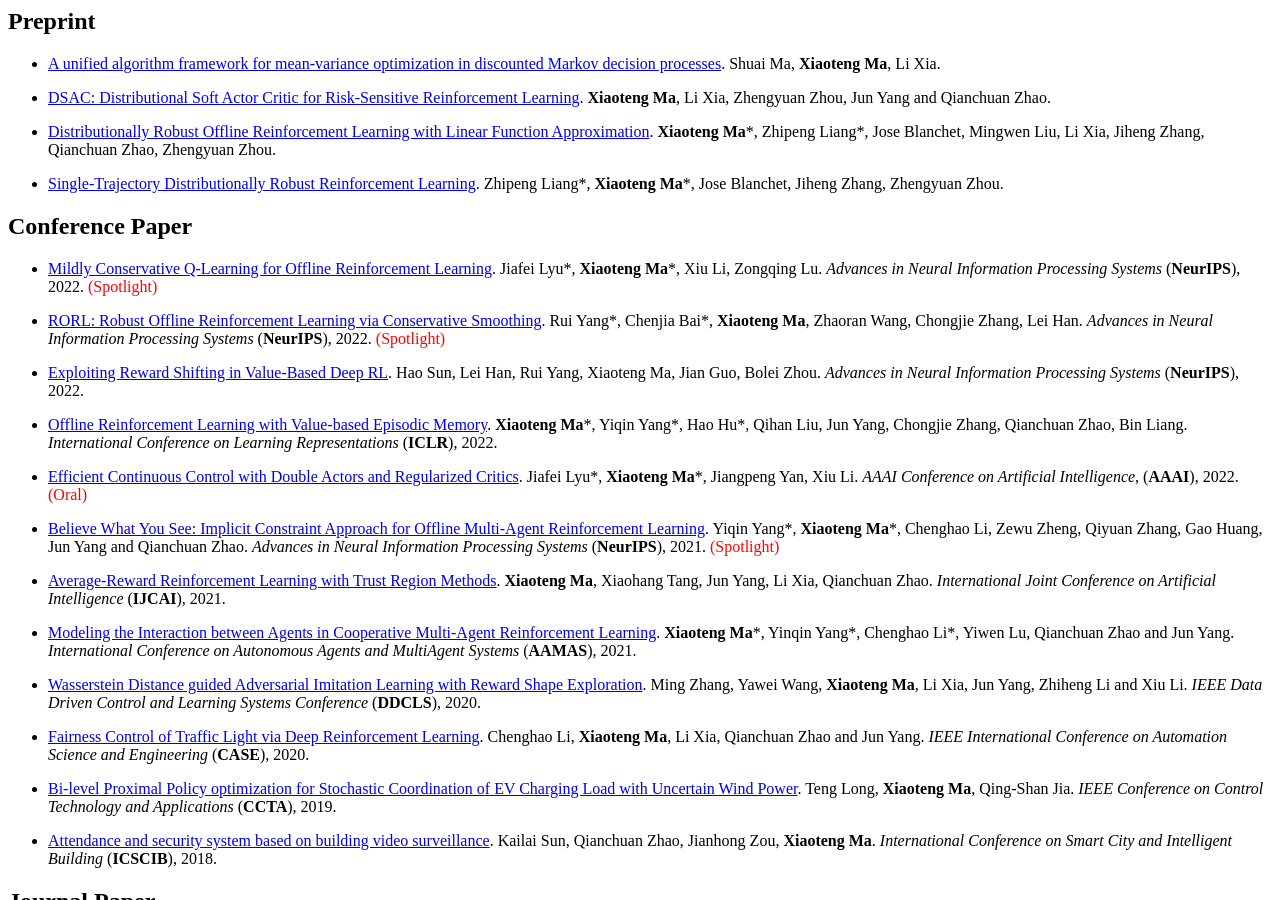
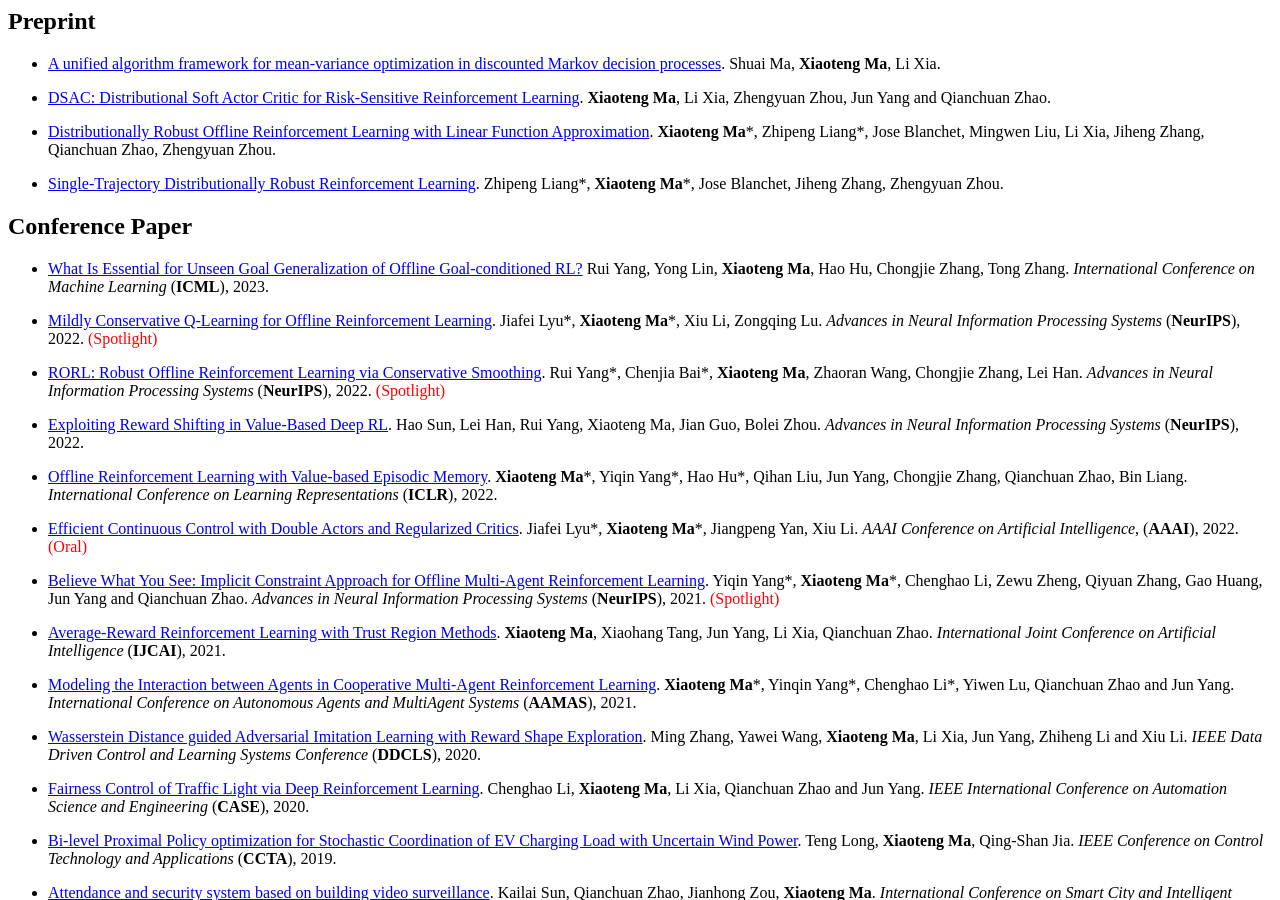
Before and after one commit to xtma/xtma.github.io, a Jekyll site: the page built from _pages/includes/pub.md, in a window 1280 px wide and 900 px high, scrolled down 544 px. Built offline with Jekyll 4.4.1, drawn with Linux system fonts in a browser that asks for light colours; our own code applies the rules of GitHub Pages for plain Markdown files.

Commit message:
update pub

```diff
--- a/_pages/includes/pub.md
+++ b/_pages/includes/pub.md
@@ -10,6 +10,8 @@
 - [Single-Trajectory Distributionally Robust Reinforcement Learning](https://arxiv.org/abs/2301.11721). Zhipeng Liang\*, **Xiaoteng Ma**\*, Jose Blanchet, Jiheng Zhang, Zhengyuan Zhou.
 
 ## Conference Paper
+- [What Is Essential for Unseen Goal Generalization of Offline Goal-conditioned RL?](https://openreview.net/forum?id=UrQySwOk4q) Rui Yang, Yong Lin, **Xiaoteng Ma**, Hao Hu, Chongjie Zhang, Tong Zhang. *International Conference on Machine Learning* (**ICML**), 2023.
+
 - [Mildly Conservative Q-Learning for Offline Reinforcement Learning](https://arxiv.org/abs/2206.04745). Jiafei Lyu\*, **Xiaoteng Ma**\*, Xiu Li, Zongqing Lu. *Advances in Neural Information
 Processing Systems* (**NeurIPS**), 2022. <span style="color:red">(Spotlight)</span>
 
```
